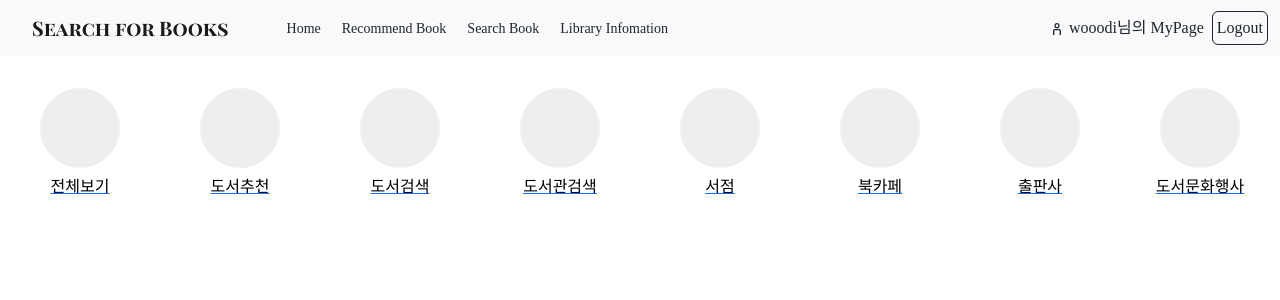
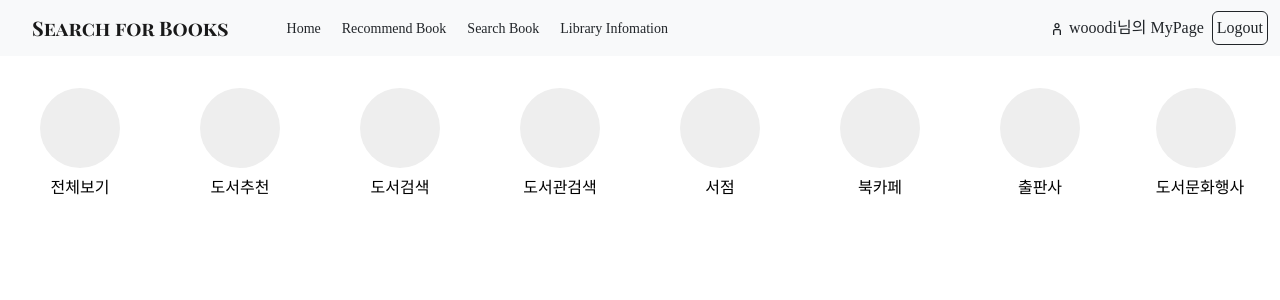
Before and after one commit to wooodii/Project_SearchforBook, a React (Create React App) app: page /RecommendBook in a window 1280 px wide. Shown: the top 300 px of the page. Built offline with nearby package versions, Linux system fonts and the light colour scheme; a web font is replaced by a local one.

Commit message:
0104 home components, scss

```diff
--- a/package.json
+++ b/package.json
@@ -67,6 +67,7 @@
   },
   "devDependencies": {
     "@babel/eslint-parser": "^7.19.1",
-    "parcel": "^2.8.2"
+    "parcel": "^2.8.2",
+    "sass": "^1.57.1"
   }
 }
--- a/src/App.js
+++ b/src/App.js
@@ -15,13 +15,13 @@ import Login from './page/Login';
 import PageNotFound from './page/PageNotFound';
 import MyPage from './page/MyPage';
 import { DataProvider } from './context/DataContext';
-import Menubar from './components/Menubar';
 import RecommendBookPrint from './page/RecommendBookPrint';
 import LibraryInfoPage from './page/LibraryInfoPage';
 import SearchBook from './components/BookSearch/SearchBook';
 import SearchTitle from './components/BookSearch/SearchTitle';
 import SearchLib from './components/BookSearch/SearchLib';
 import SearchAuthor from './components/BookSearch/SearchAuthor';
+import Menubar from './components/Menubar/Menubar';
 
 function App() {
   return (
@@ -39,7 +39,7 @@ function App() {
                     </Route>
                   </Route>
 
-                  <Route path='/SearchBook' element = {<SearchBook />}/>
+                  <Route path='/SearchBook' element = {<SearchBook />}></Route>
                   <Route path='/LibInfo' element = {<LibraryInfoPage />}/>
                   <Route path='/loginform' element = {<Login />}/>
                   <Route path='/mypage' element = {<MyPage />} />
--- a/src/components/Menubar.jsx
+++ b/src/components/Menubar/Menubar.jsx
@@ -1,8 +1,8 @@
-import React, { Component } from "react";
+import React from "react";
 import { useState } from "react";
-import { Link, NavLink, Outlet } from "react-router-dom";
+import { NavLink, Outlet } from "react-router-dom";
 import Slider from "react-slick";
-
+import '../Menubar/Menubar.scss';
 
 const Menubar = () => {
 
@@ -30,19 +30,16 @@ const Menubar = () => {
 
       return (
         <>
-        <Slider {...settings} style={{ marginTop : "2em", marginRight : "0em"}}>
+        <Slider className="menu_btn" {...settings} style={{ marginTop : "2em", marginRight : "0em", textDecorationLine : "none"}}>
           {boardlist.map((menu, index) => (
-            <NavLink style={{textDecorationLine : "none"}} to={`/Recommendbook/${menu.id}`}>
-            <button
-              key={menu.id} className="menubarBtn">
-            <div
+            <NavLink className="menu_btn0" key={menu.id} to={`/Recommendbook/${menu.id}`}>
+            <button className ="menu_btn1">
+            <div className="menubar_btn2"
                 style={{backgroundColor :"#eee", width : "80px",
                   height : "80px", borderRadius : "50px"}}>
             </div>
+            <p style={{color : "black", marginTop : "0.5em"}}> {menu.title}</p>
             </button>
-            <p>
-              <span style={{color : "black", WebkitTextDecorationLine : "none"}}> {menu.title}</span>
-            </p>
             </NavLink> ))}
         </Slider>
         <Outlet/>
--- /dev/null
+++ b/src/components/Menubar/Menubar.scss
@@ -0,0 +1,11 @@
+.menu_btn:hover{
+    .menu_btn1{
+        border : "1px solid black";
+        border-radius: 50%;
+    }
+}
+
+a {
+    color: black;
+    text-decoration: none;
+}
--- a/src/css/MyPage.css
+++ b/src/css/MyPage.css
@@ -68,6 +68,7 @@
     border : 2px solid black;
     border-radius: 20px;
     height : 20vh;
+    box-shadow: 5px 5px 3px #666;
 }
 
 .librarypick{
@@ -82,6 +83,19 @@
     margin-top : 5vh;
     font-size : 1.5em;
     font-family: 'Playfair Display SC', serif;
+    -ms-overflow-style: none; /* IE and Edge */
+    scrollbar-width: none; /* Firefox */
+    /* box-shadow: 0 1px 3px rgba(0,0,0,0.12), 0 1px 2px rgba(0,0,0,0.24); */
+    box-shadow: 0 14px 28px rgba(0,0,0,0.25), 0 10px 10px rgba(0,0,0,0.22);
+    transition: all 0.3s cubic-bezier(.25,.8,.25,1);
+}
+
+.reservationbox:hover{
+    box-shadow: 0 14px 28px rgba(0,0,0,0.25), 0 10px 10px rgba(0,0,0,0.22);
+}
+
+.reservationbox::-webkit-scrollbar{
+    display: none;
 }
 
 .bookAddList1{
@@ -111,7 +125,9 @@
     border : 2px solid black;
     border-radius: 20px;
     height: 30vh;
+    box-shadow: 5px 5px 3px #666;
 }
+
 .reservationbook{
     font-size : 1.8em;
     font-family: 'Playfair Display SC', serif;
--- a/src/page/Home.jsx
+++ b/src/page/Home.jsx
@@ -8,54 +8,28 @@ import "slick-carousel/slick/slick-theme.css";
 
 
 const Home = () => {
-    // hotTopic
-    const searchApi = 'http://apis.data.go.kr/6260000/BookSearchWordBestService/getBookSearchWordBest?serviceKey=iK9GwIOwIm6gP%2BhKgBtRb%2BHZBQi6RL3r5v2AbRJCoep8wt6Hvw4KaukJGKu0ThtdEpAegkCUjCyiQvy%2FS%2B1%2FMQ%3D%3D&pageNo=1&resultType=json'
-    const [search, setSearch] = useState();
 
-    const getSearch = async() => {
-        const response = await fetch(searchApi).then((response) => response.json());
-        //console.log(response);
-        //console.log("get",response.getBookSearchWordBest.body.items.item);
-        if (search)  {
-            return false;
-        }
-        setSearch(response.getBookSearchWordBest.body.items.item);
-        console.log("get",search);
-    }
-
-    useEffect( () => {
-        getSearch();
-        console.log("set",search)
-    }, [search]);
-
-
-    // bookApi
-    const bookApi = 'http://apis.data.go.kr/6260000/BookNewListService/getBookNewList?serviceKey=iK9GwIOwIm6gP%2BhKgBtRb%2BHZBQi6RL3r5v2AbRJCoep8wt6Hvw4KaukJGKu0ThtdEpAegkCUjCyiQvy%2FS%2B1%2FMQ%3D%3D&pageNo=1&resultType=json'
-    const [bookInfo, setBookInfo] = useState();
-    const navigate = useNavigate();
-
-    const getBookInfo = async() => {
-        const response =  await fetch(bookApi).then((response) => response.json());
-        console.log("get", response.getBookNewList.body.items.item);
-
-        setBookInfo(response.getBookNewList.body.items.item);
-        console.log("get",bookInfo);
-    }
-
-    useEffect(() => {
-        getBookInfo();
-    })
+    // // bookApi
+    // const bookApi = 'http://apis.data.go.kr/6260000/BookNewListService/getBookNewList?serviceKey=iK9GwIOwIm6gP%2BhKgBtRb%2BHZBQi6RL3r5v2AbRJCoep8wt6Hvw4KaukJGKu0ThtdEpAegkCUjCyiQvy%2FS%2B1%2FMQ%3D%3D&pageNo=1&resultType=json'
+    // const [bookInfo, setBookInfo] = useState();
+    // const navigate = useNavigate();
+//
+    // const getBookInfo = async() => {
+    //     const response =  await fetch(bookApi).then((response) => response.json());
+    //     console.log("get", response.getBookNewList.body.items.item);
+//
+    //     setBookInfo(response.getBookNewList.body.items.item);
+    //     console.log("get",bookInfo);
+    // }
+    //
+    // useEffect(() => {
+    //     getBookInfo();
+    // })
 
     return (
-        <div>
-            <div>
-                <div style={{display : "absolute", width : "100%", height : "100%", zIndex : "20", backgroundColor : "white"}}></div>
+        <>
 
-
-
-                <button style={{display : "fixed",  top : "0", zIndex : "999", border : "2px solid black"}}>신간도서 구경하기</button>
-            </div>
-        </div>
+        </>
     );
 }
 
--- a/src/page/MyPage.jsx
+++ b/src/page/MyPage.jsx
@@ -46,6 +46,7 @@ const MyPage = () => {
                 </Row>
                 <Row style={{margin : "8vh 0 8vh 0"}}>
                     <Col >
+
                         <div style={{overflow : "scroll"}} className="reservationbox">
                             <p className="searchbooktitle"> a searching book </p>
                                 <div >
@@ -61,6 +62,7 @@ const MyPage = () => {
                                     </Row>
                                 </div>
                         </div>
+
                     </Col>
                     <Col>
                         <div className="borrowbox">
```
Also changed, not shown: src/components/HomeItem/Image.js (added, +7 -0 lines), src/components/HomeItem/ImgData.jsx (added, +10 -0 lines), src/components/HomeItem/Index.jsx (added, +11 -0 lines), src/components/HomeItem/Title.jsx (added, +9 -0 lines), src/components/HomeItem/index.scss (added), 2 other files (tests, documents, lock files or other folders).
